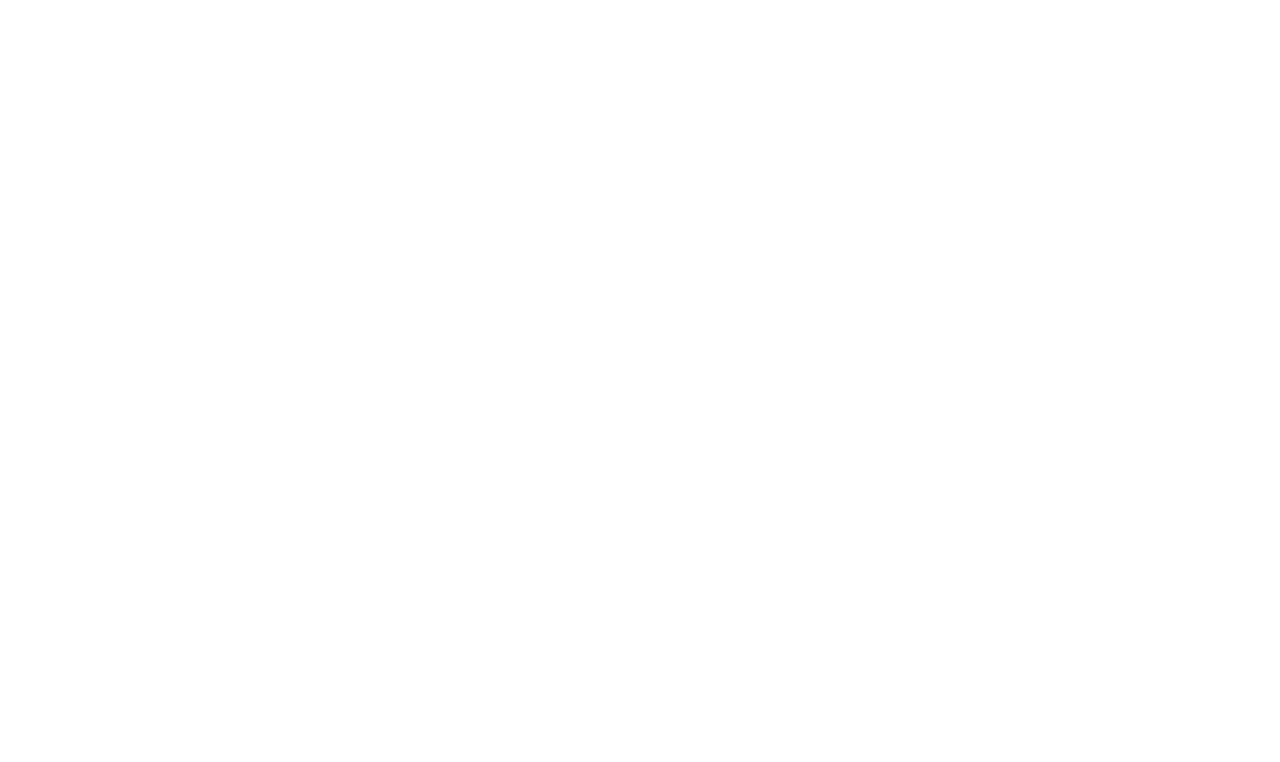
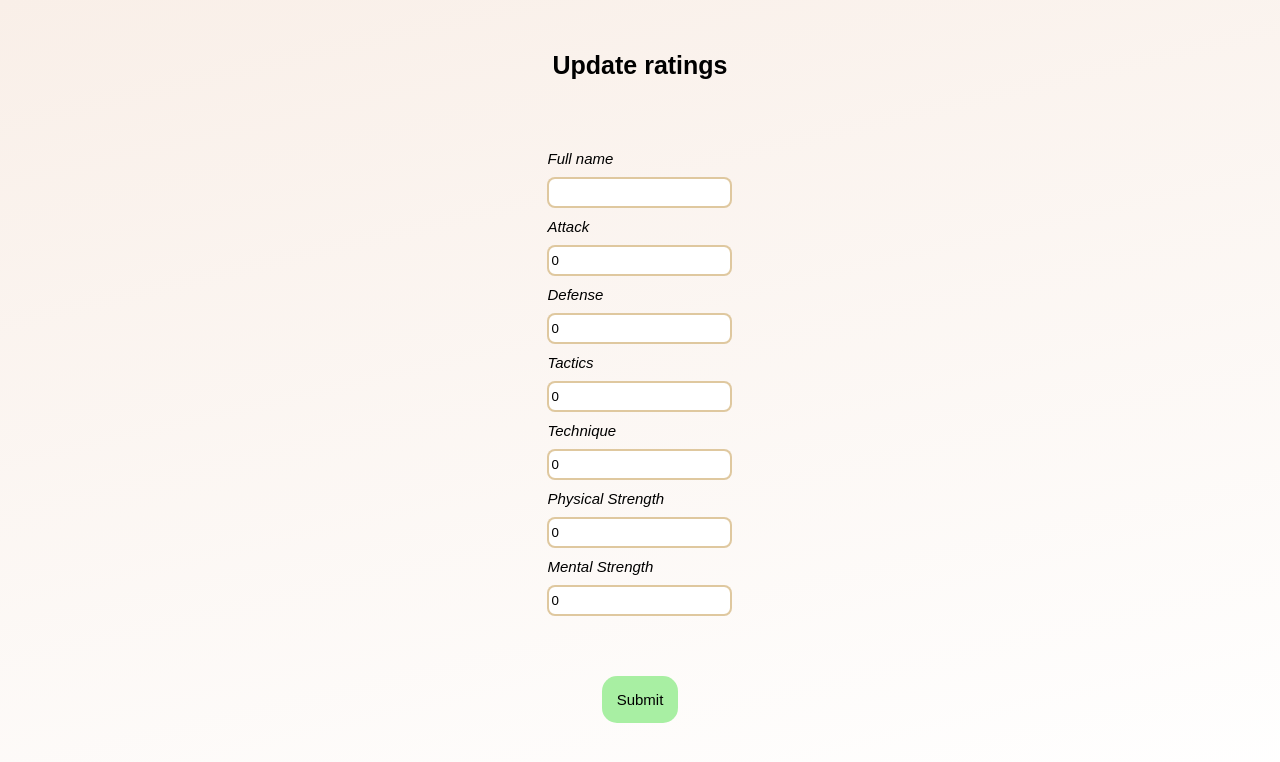
Before and after one commit to pakosam/PlayersScoutingReact, a React (Create React App) app: page /players/1/update-ratings in a window 1280 px wide. Before the commit this address had no page. Shown: the top 762 px of the page. Built offline with nearby package versions, Linux system fonts and the light colour scheme; no server answers.

Commit message:
UpdateRatings page created

```diff
--- a/src/App.tsx
+++ b/src/App.tsx
@@ -12,6 +12,7 @@ import "./App.css";
 import { FullReport } from "./pages/FullReport";
 import { UpdatePlayer } from "./pages/UpdatePlayer";
 import { AddRatings } from "./pages/AddRatings";
+import { UpdateRatings } from "./pages/UpdateRatings";
 
 function AppContent() {
   const location = useLocation();
@@ -28,6 +29,7 @@ function AppContent() {
         <Route path="/players/:playerId/full-report" element={<FullReport />} />
         <Route path="/players/:playerId/update-player" element={<UpdatePlayer />} />
         <Route path="/players/:playerId/add-ratings" element={<AddRatings />} />
+        <Route path="/players/:playerId/update-ratings" element={<UpdateRatings />} />
       </Routes>
     </div>
   );
--- a/src/pages/FullReport.tsx
+++ b/src/pages/FullReport.tsx
@@ -60,6 +60,11 @@ export const FullReport = () => {
   const addRatingsButton = () => {
     if (!playerId) return;
     navigate(`/players/${playerId}/add-ratings`);
+  };
+
+  const updateRatingButton = () => {
+    if (!playerId) return;
+    navigate(`/players/${playerId}/update-ratings`);
   };
 
   const requestDelete = (id: number) => {
@@ -168,7 +173,10 @@ export const FullReport = () => {
                       playerName={`${player?.name} ${player?.surname}`}
                     />
                     <div className="ratings-hover-icons">
-                      <div className="edit-icon">
+                      <div
+                        className="edit-icon"
+                        onClick={() => updateRatingButton()}
+                      >
                         <PenModifyIcon />
                       </div>
                       <div
--- /dev/null
+++ b/src/pages/UpdateRatings.css
@@ -0,0 +1,65 @@
+.update-ratings {
+  height: 100%;
+  display: flex;
+  flex-direction: column;
+  justify-content: center;
+  align-items: center;
+  background: linear-gradient(167deg, #f9efe8, transparent);
+}
+
+.header {
+  width: 100%;
+  flex: 2;
+  align-content: center;
+}
+
+h4 {
+  text-align: center;
+  font-size: 25px;
+  margin: 0;
+}
+
+.form-container {
+  flex: 10;
+  width: 98%;
+  padding: 10px;
+  display: flex;
+  flex-direction: column;
+}
+
+.form-container .form {
+  display: flex;
+  flex-direction: column;
+  gap: 20px;
+  align-items: center;
+}
+
+.form-section {
+  display: flex;
+  flex-direction: column;
+  padding: 10px;
+}
+
+input {
+  border: 2px solid #cfad6faa;
+  border-radius: 8px;
+  height: 25px;
+  margin-bottom: 10px;
+}
+
+label {
+  margin-bottom: 10px;
+  font-size: 15px;
+  font-style: italic;
+}
+
+.update-ratings-button {
+  align-self: center;
+  padding: 15px;
+  border-radius: 15px;
+  border: none;
+  background-color: #73e86c9c;
+  cursor: pointer;
+  margin-top: 20px;
+  font-size: 15px;
+}
--- /dev/null
+++ b/src/pages/UpdateRatings.tsx
@@ -0,0 +1,137 @@
+import { useState, useEffect, FormEvent } from "react";
+import { useNavigate, useParams } from "react-router-dom";
+import { playerRepository } from "../repositories/playerRepository";
+import { IUpdateRatings } from "../api/apiInterface";
+import { ratingRepository } from "../repositories/ratingRepository";
+import "./UpdateRatings.css";
+
+export const UpdateRatings = () => {
+  const [id, setId] = useState(0);
+  const [attack, setAttack] = useState(0);
+  const [defense, setDefense] = useState(0);
+  const [tactics, setTactics] = useState(0);
+  const [technique, setTechnique] = useState(0);
+  const [physicalStrength, setPhysicalStrength] = useState(0);
+  const [mentalStrength, setMentalStrength] = useState(0);
+  const [fullName, setFullName] = useState("");
+  const navigate = useNavigate();
+  const { playerId } = useParams<{ playerId: string }>();
+
+  useEffect(() => {
+    if (!playerId) return;
+
+    const fetchPlayer = async () => {
+      try {
+        const player = await playerRepository.getSinglePlayer(playerId);
+        if (player) {
+          setFullName(`${player.name} ${player.surname}`);
+        }
+        const ratings = await ratingRepository.getRatingByPlayerId(playerId);
+        if (ratings) {
+          setId(ratings.id);
+          setAttack(ratings.attack);
+          setDefense(ratings.defense);
+          setTactics(ratings.tactics);
+          setTechnique(ratings.technique);
+          setPhysicalStrength(ratings.physicalStrength);
+          setMentalStrength(ratings.mentalStrength);
+        }
+      } catch (error) {
+        console.error("Error fetching player:", error);
+      }
+    };
+
+    fetchPlayer();
+  }, [playerId]);
+
+  const submitBtn = async (event: FormEvent) => {
+    event.preventDefault();
+
+    const updatedRatings: IUpdateRatings = {
+      playerId: Number(playerId),
+
+      id,
+      attack,
+      defense,
+      tactics,
+      technique,
+      physicalStrength,
+      mentalStrength,
+      fullName,
+    };
+
+    try {
+      await ratingRepository.updateRatings(updatedRatings);
+      navigate(`/players/${playerId}/full-report`);
+    } catch (error) {
+      console.error("Error:", error);
+    }
+  };
+
+  return (
+    <div className="update-ratings">
+      <div className="header">
+        <h4>Update ratings</h4>
+      </div>
+      <div className="form-container">
+        <form className="form" onSubmit={submitBtn}>
+          <div className="form-section">
+            <label>Full name</label>
+            <input type="text" value={fullName} readOnly />
+
+            <label>Attack</label>
+            <input
+              type="number"
+              value={attack}
+              onChange={(e) => setAttack(Number(e.target.value))}
+              required
+            />
+
+            <label>Defense</label>
+            <input
+              type="number"
+              value={defense}
+              onChange={(e) => setDefense(Number(e.target.value))}
+              required
+            />
+
+            <label>Tactics</label>
+            <input
+              type="number"
+              value={tactics}
+              onChange={(e) => setTactics(Number(e.target.value))}
+              required
+            />
+
+            <label>Technique</label>
+            <input
+              type="number"
+              value={technique}
+              onChange={(e) => setTechnique(Number(e.target.value))}
+              required
+            />
+
+            <label>Physical Strength</label>
+            <input
+              type="number"
+              value={physicalStrength}
+              onChange={(e) => setPhysicalStrength(Number(e.target.value))}
+              required
+            />
+
+            <label>Mental Strength</label>
+            <input
+              type="number"
+              value={mentalStrength}
+              onChange={(e) => setMentalStrength(Number(e.target.value))}
+              required
+            />
+          </div>
+          <button type="submit" className="update-ratings-button">
+            Submit
+          </button>
+        </form>
+      </div>
+    </div>
+  );
+};
--- a/src/repositories/ratingRepository.ts
+++ b/src/repositories/ratingRepository.ts
@@ -1,4 +1,9 @@
-import { IAddRatings, IPlayers, IRatings } from "../api/apiInterface";
+import {
+  IAddRatings,
+  IPlayers,
+  IRatings,
+  IUpdateRatings,
+} from "../api/apiInterface";
 
 const url = "https://localhost:7066/api";
 
@@ -28,6 +33,21 @@ export const ratingRepository = {
     return data;
   },
 
+  updateRatings: async (ratings: IUpdateRatings): Promise<IRatings> => {
+    const response = await fetch(`${url}/Ratings`, {
+      method: "PUT",
+      headers: { "Content-Type": "application/json" },
+      body: JSON.stringify({
+        ...ratings,
+        player_id: ratings.playerId,
+      }),
+    });
+    if (!response.ok) throw new Error("Failed to add ratings");
+
+    const data: IRatings = await response.json();
+    return data;
+  },
+
   delete: async (id: number): Promise<void> => {
     const response = await fetch(`${url}/Ratings?id=${id}`, {
       method: "DELETE",
```
Also changed, not shown: src/api/apiInterface.ts (+12 -0 lines).
